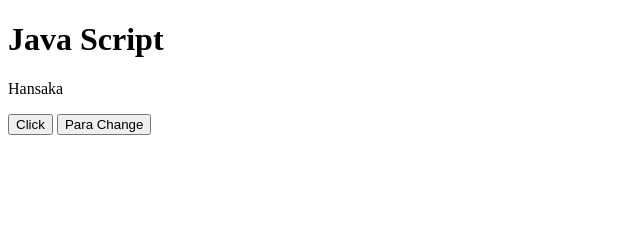
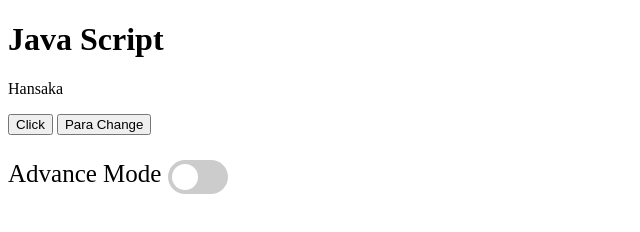
Before and after one commit to Hansaka-Vidushan/web-development-08, a plain HTML site: page index.html in a window 1280 px wide. Shown: the whole page, without its empty margins (0-640 px from the left). Drawn offline with Linux system fonts and the light colour scheme.

Commit message:
Created a Stylised Button

```diff
--- a/index.html
+++ b/index.html
@@ -5,9 +5,10 @@
     <meta charset="UTF-8">
     <meta name="viewport" content="width=device-width, initial-scale=1.0">
     <title>Web Project 08</title>
+    <link rel="stylesheet" href="style.css">
 </head>
 
-<body>
+<body id="body">
     <!-- This Is Header Section -->
     <div>
         <header>
@@ -29,13 +30,24 @@
             Click
         </button>
 
-        <p id="para" hidden>Lorem, ipsum dolor sit amet consectetur adipisicing elit. Eos possimus optio, repellendus rem architecto quam
+        <p id="para" hidden>Lorem, ipsum dolor sit amet consectetur adipisicing elit. Eos possimus optio, repellendus
+            rem architecto quam
             temporibus magni enim accusamus deserunt, tempora minus nesciunt molestiae, expedita nam suscipit impedit
             debitis perspiciatis.</p>
 
         <button id="button2">
             Para Change
         </button>
+
+        <!-- Rounded switch -->
+
+
+        <p id="p1">Advance Mode
+            <label class="switch">
+                <input type="checkbox" id="check1">
+                <span class="slider round"></span>
+            </label>
+        </p>
 
 
 
@@ -54,8 +66,16 @@
             document.getElementById("name").innerHTML = " Hello" + "Vidushan";
         }
 
-        document.getElementById("button2").onclick= function(){
+        document.getElementById("button2").onclick = function () {
             document.getElementById("para").hidden = false;
+        }
+
+        document.getElementById("check1").onclick = function () {
+            if (document.getElementById("check1").checked) {
+                document.getElementById("body").style.backgroundColor = "green";
+            } else {
+                document.getElementById("body").style.backgroundColor = "white";
+            }
         }
 
 
--- /dev/null
+++ b/style.css
@@ -0,0 +1,68 @@
+/* The switch - the box around the slider */
+.switch {
+    position: relative;
+    display: inline-block;
+    width: 60px;
+    height: 34px;
+}
+
+/* Hide default HTML checkbox */
+.switch input {
+    opacity: 0;
+    width: 0;
+    height: 0;
+}
+
+/* The slider */
+.slider {
+    position: absolute;
+    cursor: pointer;
+    top: 0;
+    left: 0;
+    right: 0;
+    bottom: 0;
+    background-color: #ccc;
+    -webkit-transition: .4s;
+    transition: .4s;
+}
+
+.slider:before {
+    position: absolute;
+    content: "";
+    height: 26px;
+    width: 26px;
+    left: 4px;
+    bottom: 4px;
+    background-color: white;
+    -webkit-transition: .4s;
+    transition: .4s;
+}
+
+input:checked+.slider {
+    background-color: #2196F3;
+}
+
+input:focus+.slider {
+    box-shadow: 0 0 1px #2196F3;
+}
+
+input:checked+.slider:before {
+    -webkit-transform: translateX(26px);
+    -ms-transform: translateX(26px);
+    transform: translateX(26px);
+}
+
+/* Rounded sliders */
+.slider.round {
+    border-radius: 34px;
+}
+
+.slider.round:before {
+    border-radius: 50%;
+}
+
+
+#p1{
+
+    font-size: 25px;
+}
```
